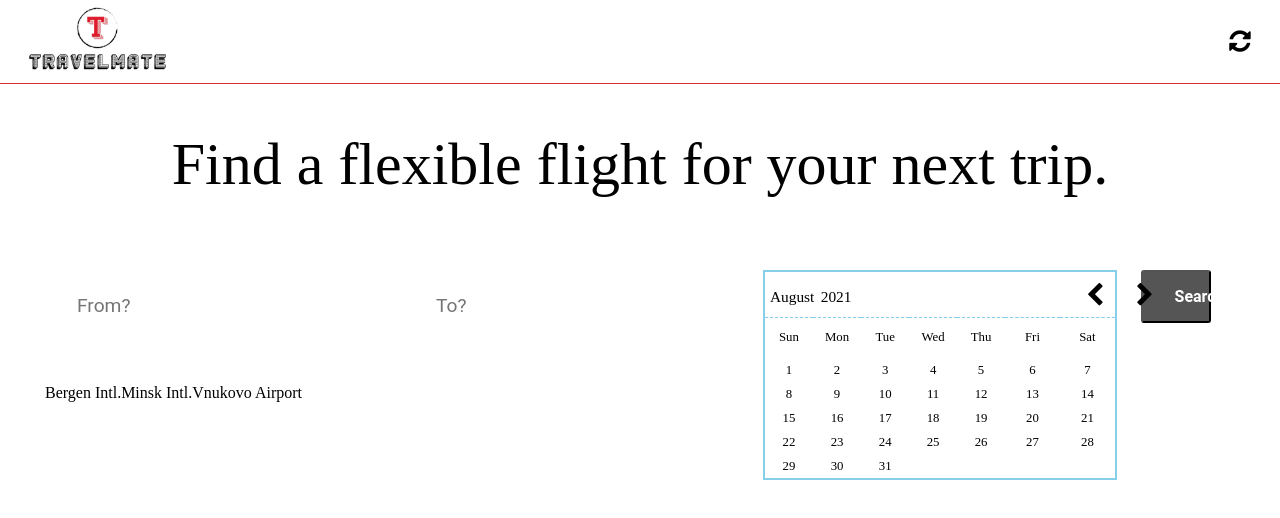
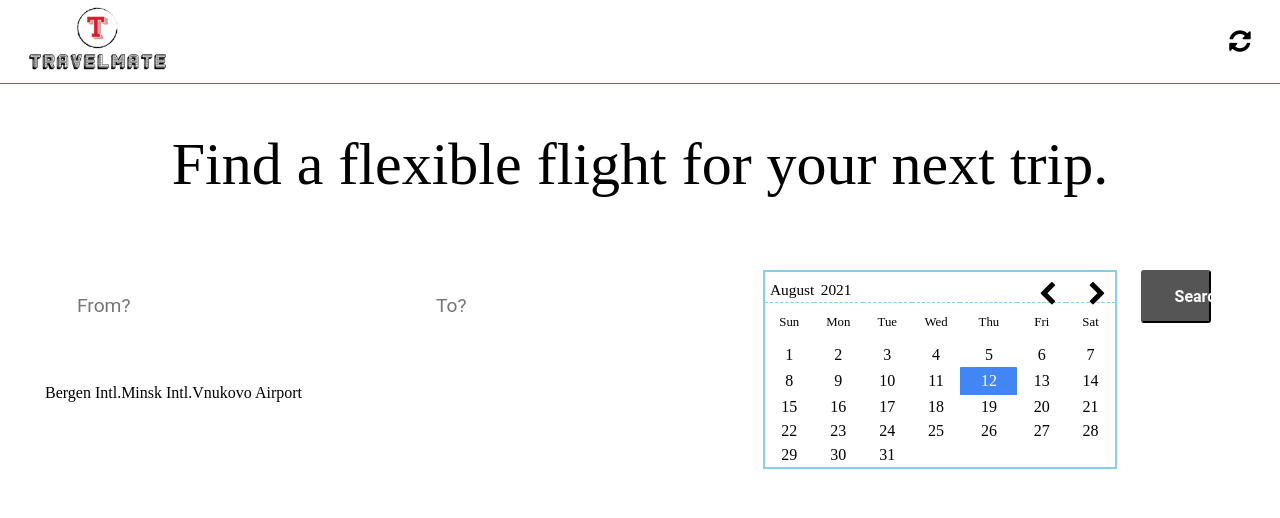
Before and after one commit to irrelephant-io/travel-mate-client, a React (Create React App) app: page / in a window 1280 px wide. Shown: the top 518 px of the page. Built offline with nearby package versions, Linux system fonts and the light colour scheme.

Commit message:
Fix the calendar style

```diff
--- a/src/components/SearchForm/Calendar/Calendar.jsx
+++ b/src/components/SearchForm/Calendar/Calendar.jsx
@@ -188,21 +188,16 @@ export default class Calendar extends React.Component {
             );
         }
 
-        console.log("blanks: ", blanks);
-
         let daysInMonth = [];
         for (let d = 1; d <= this.daysInMonth(); d++) {
-            let className = (d === this.currentDay() ? `${s.day} ${s.currentDay}` : `${s.day}`);
+            let className = (d == this.currentDay() ? `${s.day} ${s.currentDay}` : `${s.day}`);
             let selectedClass = (d === this.state.selectedDay ? `${s.selectedDay}` : "")
             daysInMonth.push(
-                <td key={d} className={className + selectedClass} >
+                <td key={d} className={className + ' ' + selectedClass} >
                     <span onClick={(e) => { this.onDayClick(e, d) }}>{d}</span>
                 </td>
             );
         }
-
-
-        console.log("days: ", daysInMonth);
 
         var totalSlots = [...blanks, ...daysInMonth];
         let rows = [];
--- a/src/components/SearchForm/Calendar/Calendar.module.css
+++ b/src/components/SearchForm/Calendar/Calendar.module.css
@@ -40,10 +40,6 @@ tr {
 }
 
 .day {
-    font-size: 0.8em;
-}
-
-.day {
     cursor: pointer;
     width: 24px;
     height: 24px;
@@ -79,10 +75,7 @@ tr {
 }
 
 .navMonth {
-    position: relative;
-    top: 0.1em;
-    font-size: 0.6em;
-    right:-60px;
+    position: absolute;
 }
 
 .editorYear {
```
